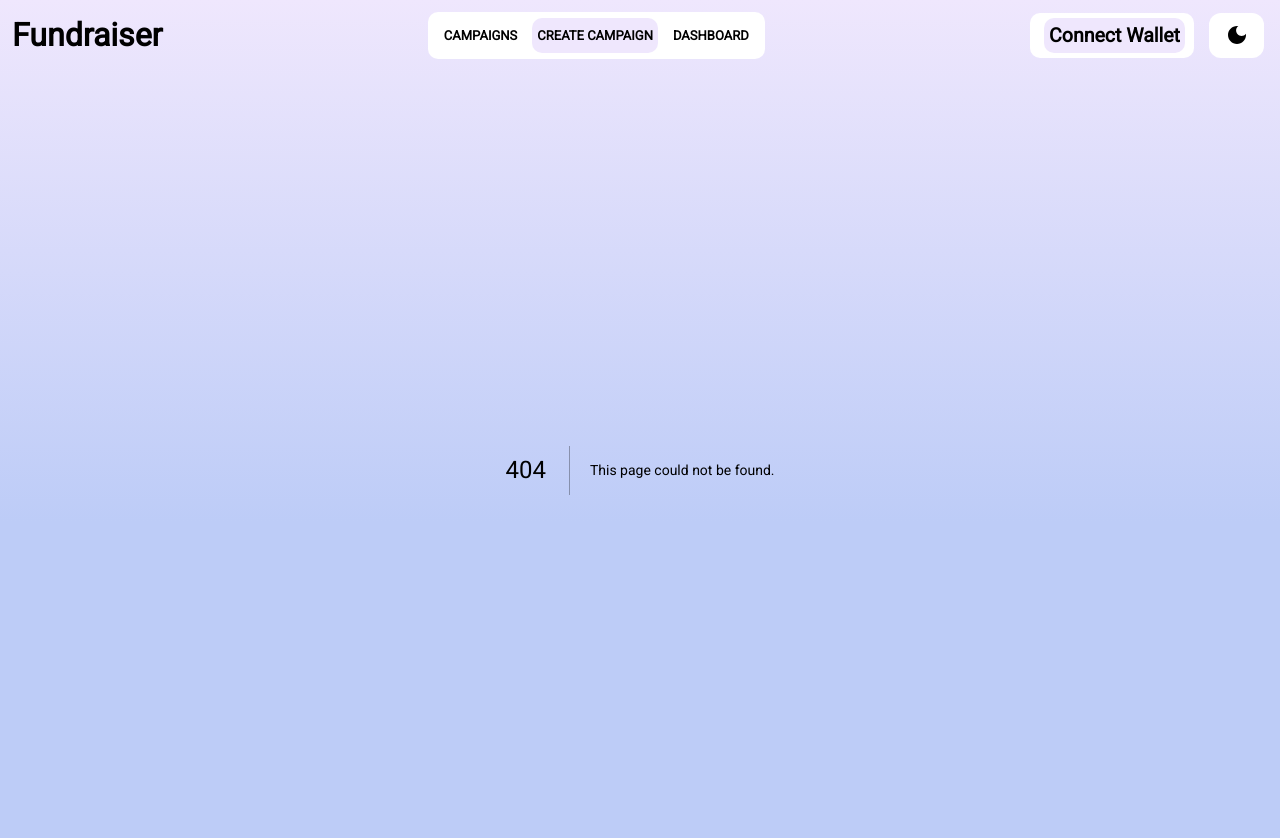
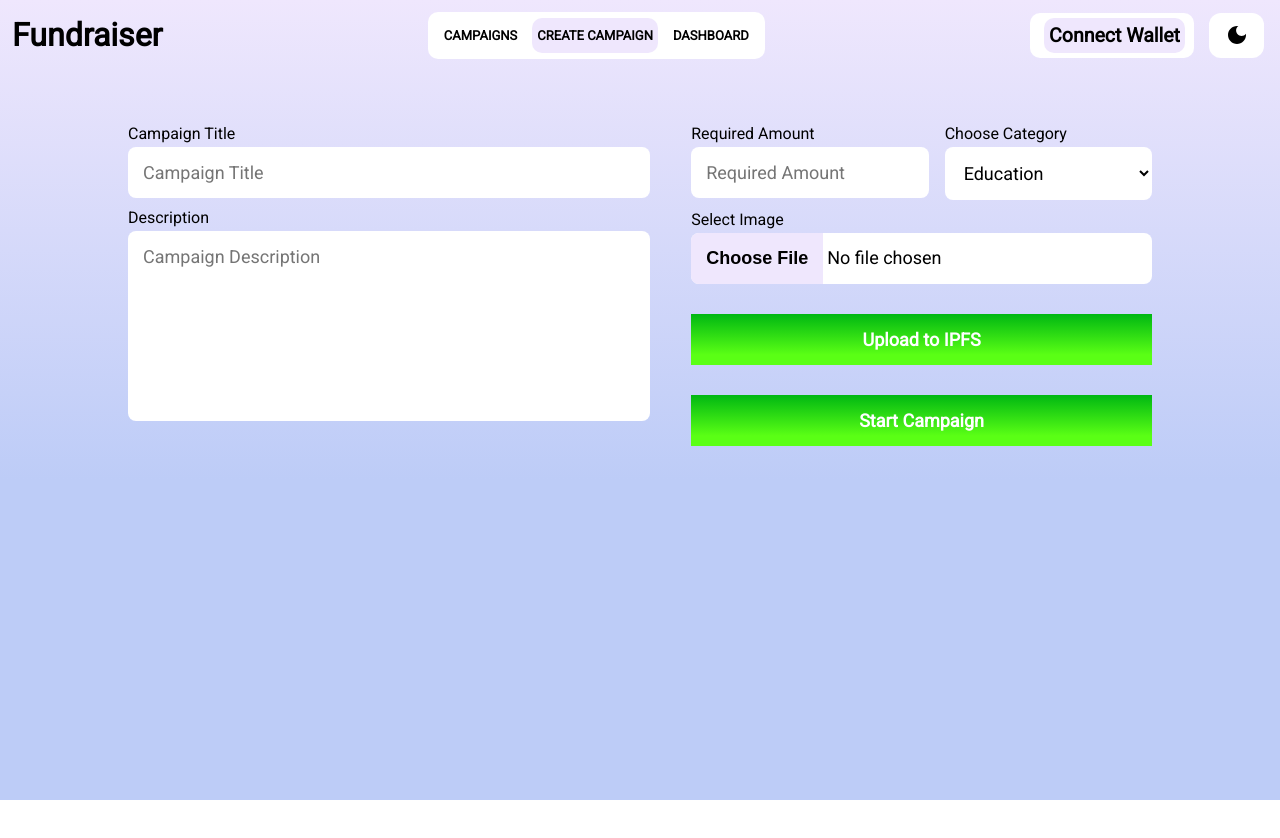
Before and after one commit to fluorspar20/fundraiser-dapp, a Next.js app: page /createcampaign in a window 1280 px wide. Before the commit this address had no page. Shown: the top 838 px of the page. After the commit the page ends 800 px from the top, so only its background shows below. Built offline with nearby package versions, Linux system fonts and the light colour scheme.

Commit message:
feat: form logic for creating campaign

```diff
--- /dev/null
+++ b/components/form/Form.js
@@ -0,0 +1,61 @@
+import React, { createContext, useState } from "react";
+import styled from "styled-components";
+
+import FormLeftWrapper from "./components/FormLeftWrapper";
+import FormRightWrapper from "./components/FormRightWrapper";
+
+const FormState = createContext();
+
+const Form = () => {
+  const [form, setForm] = useState({
+    campaignTitle: "",
+    description: "",
+    requiredAmount: "",
+    category: "education",
+  });
+
+  const [image, setImage] = useState(null);
+
+  const FormHandler = (e) => {
+    setForm({
+      ...form,
+      [e.target.name]: e.target.value,
+    });
+  };
+
+  const ImageHandler = (e) => {
+    setImage(e.target.files[0]);
+  };
+
+  return (
+    <FormState.Provider value={{ form, setForm, image, setImage, ImageHandler, FormHandler }}>
+      <FormWrapper>
+        <FormMain>
+          <FormInputsWrapper>
+            <FormLeftWrapper />
+            <FormRightWrapper />
+          </FormInputsWrapper>
+        </FormMain>
+      </FormWrapper>
+    </FormState.Provider>
+  );
+};
+
+const FormWrapper = styled.div`
+  width: 100%;
+  display: flex;
+  justify-content: center;
+`;
+
+const FormMain = styled.div`
+  width: 80%;
+`;
+
+const FormInputsWrapper = styled.div`
+  display: flex;
+  justify-content: space-between;
+  margin-top: 44px;
+`;
+
+export default Form;
+export { FormState };
--- /dev/null
+++ b/components/form/components/FormLeftWrapper.js
@@ -0,0 +1,70 @@
+import React, { useContext } from "react";
+import styled from "styled-components";
+import { FormState } from "../Form";
+
+const FormLeftWrapper = () => {
+  const Handler = useContext(FormState);
+
+  return (
+    <FormLeft>
+      <FormInput>
+        <label>Campaign Title</label>
+        <Input
+          placeholder="Campaign Title"
+          name="campaignTitle"
+          onChange={Handler.FormHandler}
+          value={Handler.form.campaignTitle}
+        />
+      </FormInput>
+      <FormInput>
+        <label>Description</label>
+        <TextArea
+          placeholder="Campaign Description"
+          name="description"
+          onChange={Handler.FormHandler}
+          value={Handler.form.description}
+        />
+      </FormInput>
+    </FormLeft>
+  );
+};
+
+const FormLeft = styled.div`
+  width: 48%;
+`;
+
+const FormInput = styled.div`
+  display: flex;
+  flex-direction: column;
+  font-family: "poppins";
+  margin-top: 10px;
+`;
+const Input = styled.input`
+  padding: 15px;
+  background-color: ${(props) => props.theme.bgDiv};
+  color: ${(props) => props.theme.color};
+  margin-top: 4px;
+  border: none;
+  border-radius: 8px;
+  outline: none;
+  font-size: large;
+  width: 100%;
+`;
+
+const TextArea = styled.textarea`
+  padding: 15px;
+  background-color: ${(props) => props.theme.bgDiv};
+  color: ${(props) => props.theme.color};
+  margin-top: 4px;
+  border: none;
+  border-radius: 8px;
+  outline: none;
+  font-size: large;
+  max-width: 100%;
+  min-width: 100%;
+  overflow-x: hidden;
+  min-height: 160px;
+  resize: none;
+`;
+
+export default FormLeftWrapper;
--- /dev/null
+++ b/components/form/components/FormRightWrapper.js
@@ -0,0 +1,129 @@
+import React, { useContext } from "react";
+import styled from "styled-components";
+import { FormState } from "../Form";
+
+const FormRightWrapper = () => {
+  const Handler = useContext(FormState);
+
+  return (
+    <FormRight>
+      <FormInput>
+        <FormRow>
+          <RowFirstInput>
+            <label>Required Amount</label>
+            <Input
+              placeholder="Required Amount"
+              name="requiredAmount"
+              onChange={Handler.FormHandler}
+              value={Handler.form.requiredAmount}
+              type="number"
+            />
+          </RowFirstInput>
+          <RowSecondInput>
+            <label>Choose Category</label>
+            <Select onChange={Handler.FormHandler} value={Handler.form.category} name="category">
+              <option>Education</option>
+              <option>Health</option>
+              <option>Animal</option>
+            </Select>
+          </RowSecondInput>
+        </FormRow>
+      </FormInput>
+      <FormInput>
+        <label>Select Image</label>
+        <Image onChange={Handler.ImageHandler} type="file" accept="image/*" />
+      </FormInput>
+      <Button>Upload to IPFS</Button>
+      <Button>Start Campaign</Button>
+    </FormRight>
+  );
+};
+
+const FormRight = styled.div`
+  width: 45%;
+`;
+
+const FormInput = styled.div`
+  display: flex;
+  flex-direction: column;
+  font-family: "poppins";
+  margin-top: 10px;
+`;
+
+const FormRow = styled.div`
+  display: flex;
+  justify-content: space-between;
+  width: 100%;
+`;
+
+const Input = styled.input`
+  padding: 15px;
+  background-color: ${(props) => props.theme.bgDiv};
+  color: ${(props) => props.theme.color};
+  margin-top: 4px;
+  border: none;
+  border-radius: 8px;
+  outline: none;
+  font-size: large;
+  width: 100%;
+`;
+
+const RowFirstInput = styled.div`
+  display: flex;
+  flex-direction: column;
+  width: 45%;
+`;
+
+const RowSecondInput = styled.div`
+  display: flex;
+  flex-direction: column;
+  width: 45%;
+`;
+
+const Select = styled.select`
+  padding: 15px;
+  background-color: ${(props) => props.theme.bgDiv};
+  color: ${(props) => props.theme.color};
+  margin-top: 4px;
+  border: none;
+  border-radius: 8px;
+  outline: none;
+  font-size: large;
+  width: 100%;
+`;
+
+const Image = styled.input`
+  background-color: ${(props) => props.theme.bgDiv};
+  color: ${(props) => props.theme.color};
+  margin-top: 4px;
+  border: none;
+  border-radius: 8px;
+  outline: none;
+  font-size: large;
+  width: 100%;
+  &::-webkit-file-upload-button {
+    padding: 15px;
+    background-color: ${(props) => props.theme.bgSubDiv};
+    color: ${(props) => props.theme.color};
+    outline: none;
+    border: none;
+    font-weight: bold;
+  }
+`;
+
+const Button = styled.button`
+  display: flex;
+  justify-content: center;
+  width: 100%;
+  padding: 15px;
+  color: white;
+  background-color: #00b712;
+  background-image: linear-gradient(180deg, #00b712 0%, #5aff15 80%);
+  border: none;
+  margin-top: 30px;
+  cursor: pointer;
+  font-weight: bold;
+  font-size: large;
+`;
+
+export default FormRightWrapper;
--- /dev/null
+++ b/pages/createcampaign.js
@@ -0,0 +1,12 @@
+import React from "react";
+import Form from "../components/form/Form";
+
+const createcampaign = () => {
+  return (
+    <div>
+      <Form />
+    </div>
+  );
+};
+
+export default createcampaign;
```
Also changed, not shown: pages/dashboard.js (added, +7 -0 lines).
